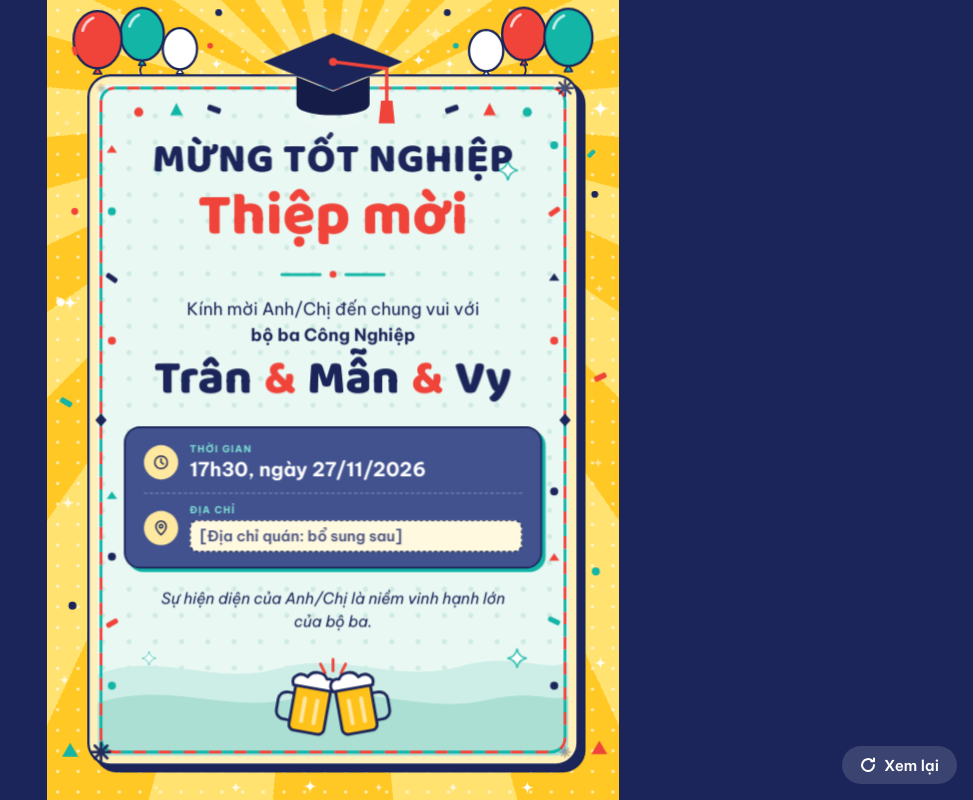
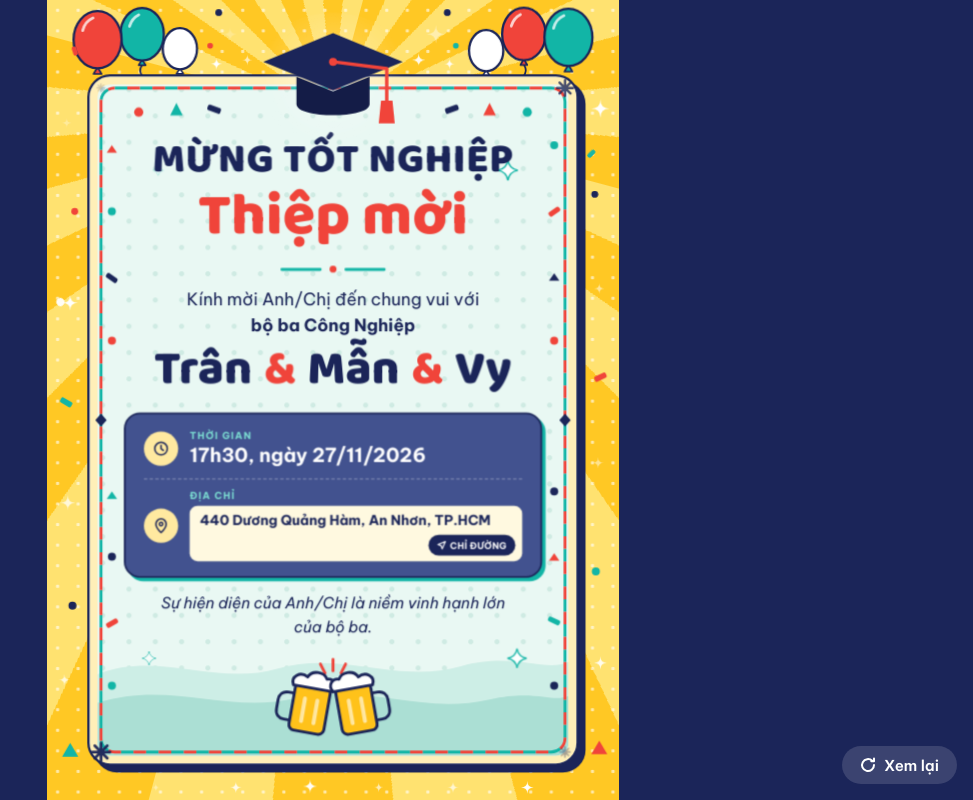
Before and after one commit to mantran191919-design/thiep-moi-tot-nghiep, a plain HTML site: page index.html in a window 1280 px wide. Shown: the whole page, without its empty margins (307-1280 px from the left). Drawn offline with Linux system fonts and the light colour scheme.

Commit message:
Điền địa chỉ và gắn link chỉ đường Google Maps
Co-Authored-By: Claude Opus 5 <noreply@anthropic.com>
Claude-Session: https://claude.ai/code/session_01JPbwUTKGENMhpTmNKTcT9q

```diff
--- a/index.html
+++ b/index.html
@@ -4,11 +4,11 @@
 <meta charset="utf-8">
 <meta name="viewport" content="width=device-width, initial-scale=1">
 <title>Thiệp mời mừng tốt nghiệp — Trân &amp; Mẫn &amp; Vy</title>
-<meta name="description" content="17h30, ngày 27/11/2026 — Kính mời Anh/Chị đến chung vui với bộ ba Công Nghiệp: Trân &amp; Mẫn &amp; Vy.">
+<meta name="description" content="17h30, ngày 27/11/2026 tại 440 Dương Quảng Hàm, An Nhơn, TP.HCM — Kính mời Anh/Chị đến chung vui với bộ ba Công Nghiệp: Trân &amp; Mẫn &amp; Vy.">
 <meta property="og:type" content="website">
 <meta property="og:site_name" content="Thiệp mời mừng tốt nghiệp">
 <meta property="og:title" content="Thiệp mời mừng tốt nghiệp — Trân &amp; Mẫn &amp; Vy">
-<meta property="og:description" content="17h30, ngày 27/11/2026 — Kính mời Anh/Chị đến chung vui với bộ ba Công Nghiệp.">
+<meta property="og:description" content="17h30, ngày 27/11/2026 — 440 Dương Quảng Hàm, An Nhơn, TP.HCM">
 <meta property="og:url" content="https://mantran191919-design.github.io/thiep-moi-tot-nghiep/">
 <meta property="og:image" content="https://mantran191919-design.github.io/thiep-moi-tot-nghiep/og.png">
 <meta property="og:image:width" content="1200">
@@ -209,7 +209,13 @@ html,body{margin:0;height:100%;background:#1B2559;overflow:hidden}
 </div>
 <div style="flex: 1; min-width: 0; display: flex; flex-direction: column; gap: 6px">
 <div style="font-size: 17px; font-weight: 700; letter-spacing: 2px; color: #7FE4D6">ĐỊA CHỈ</div>
-<div style="box-sizing: border-box; min-height: 56px; padding: 8px 16px; border: 2px dashed #1B2559; border-radius: 14px; background: #FFF9E0; font-size: 26px; font-weight: 600; line-height: 1.4; color: #4A5380">[Địa chỉ quán: bổ sung sau]</div>
+<a href="https://maps.app.goo.gl/gio8jPLPKVPbxETR9" target="_blank" rel="noopener" style="box-sizing: border-box; min-height: 56px; padding: 10px 12px 10px 18px; border-radius: 14px; background: #FFF9E0; text-decoration: none; color: #1B2559; display: flex; flex-wrap: wrap; align-items: center; justify-content: space-between; gap: 10px">
+<span style="font-size: 24px; font-weight: 700; line-height: 1.3">440 Dương Quảng Hàm, An Nhơn, TP.HCM</span>
+<span style="flex: none; margin-left: auto; display: flex; align-items: center; gap: 7px; padding: 8px 15px; border-radius: 999px; background: #1B2559; color: #FFFFFF; font-size: 16px; font-weight: 700; letter-spacing: .5px; white-space: nowrap">
+<svg aria-hidden="true" width="16" height="16" viewBox="0 0 16 16" fill="none" stroke="#FFFFFF" stroke-width="2" stroke-linecap="round" stroke-linejoin="round"><path d="M14.5 1.5 L9 14.5 L7.2 8.8 L1.5 7 Z"></path></svg>
+CHỈ ĐƯỜNG
+</span>
+</a>
 </div>
 </div>
 </div>
```
Also changed, not shown: og.png.
